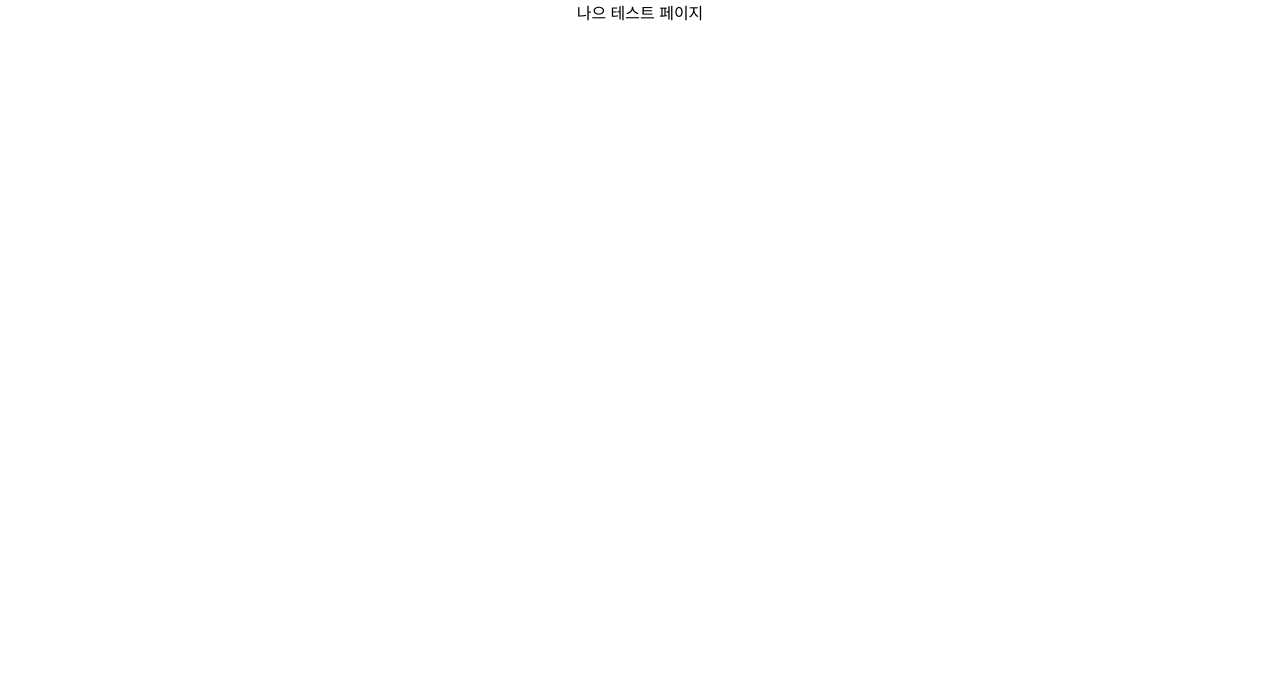
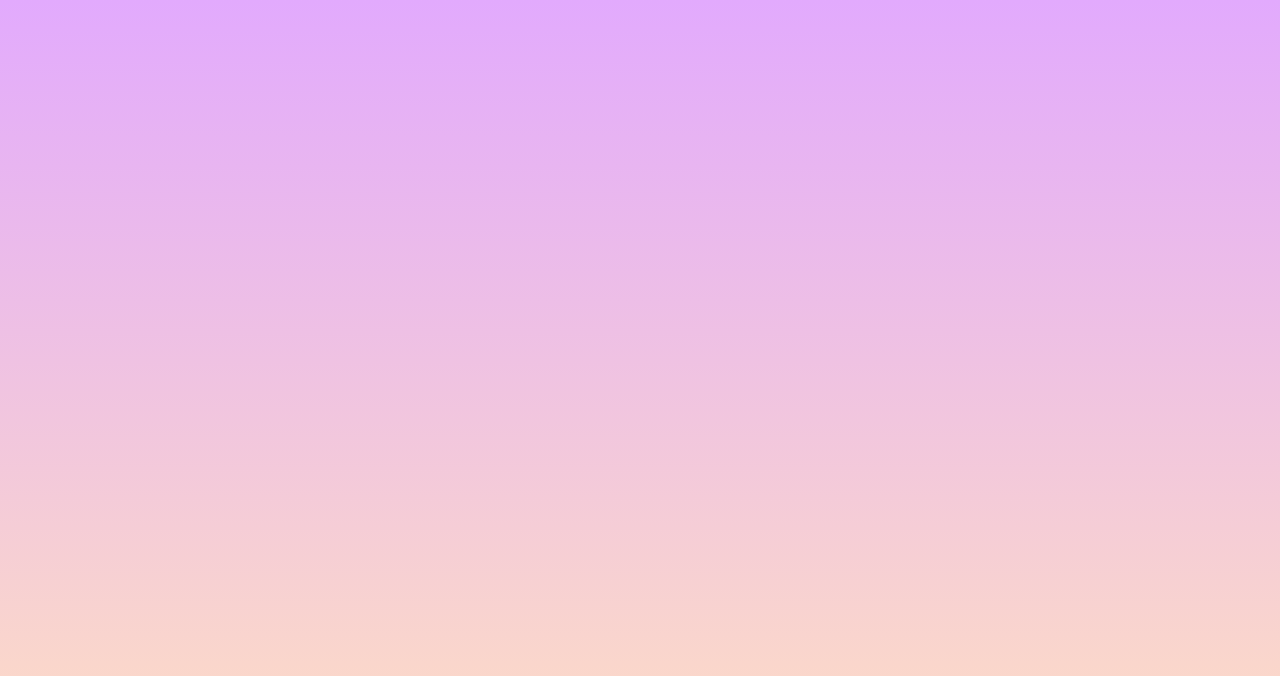
Before and after one commit to swoody1101/da-ta, a React (Create React App) app in the folder frontend/: page /bytest in a window 1280 px wide. Shown: the top 676 px of the page. Built offline with nearby package versions, Linux system fonts and the light colour scheme; a web font is replaced by a local one.

Commit message:
feat: 마이페이지 배경화면 구현

```diff
--- /dev/null
+++ b/frontend/src/components/atoms/BackgroundGradient.jsx
@@ -0,0 +1,24 @@
+/**
+* @author boyeon
+*/
+/**
+ *
+ * @param start 시작 hex값
+ * @param end 끝 hex값
+ */
+import styled from "styled-components";
+
+const BackgroundGradient = ({ start, end }) => (
+  <BG start={start} end={end}/>
+);
+
+const BG = styled.div`
+  width: 100vw;
+  height: 100vh;
+  overflow: hidden;
+  position: absolute;
+  background: linear-gradient(#${(props) => (props.start)}, #${(props) => (props.end)});
+  z-index: -1;
+`;
+
+export default BackgroundGradient;
--- a/frontend/src/pages/TestBoyeon.jsx
+++ b/frontend/src/pages/TestBoyeon.jsx
@@ -1,9 +1,8 @@
 import React from "react";
+import BackgroundGradient from "../components/atoms/BackgroundGradient";
 
 const TestBoyeon = () => (
-  <>
-    <div>나으 테스트 페이지</div>
-  </>
+  <BackgroundGradient start={'E2AAFD'} end={'FFDFC2'}></BackgroundGradient>
 )
 
 export default TestBoyeon
```
